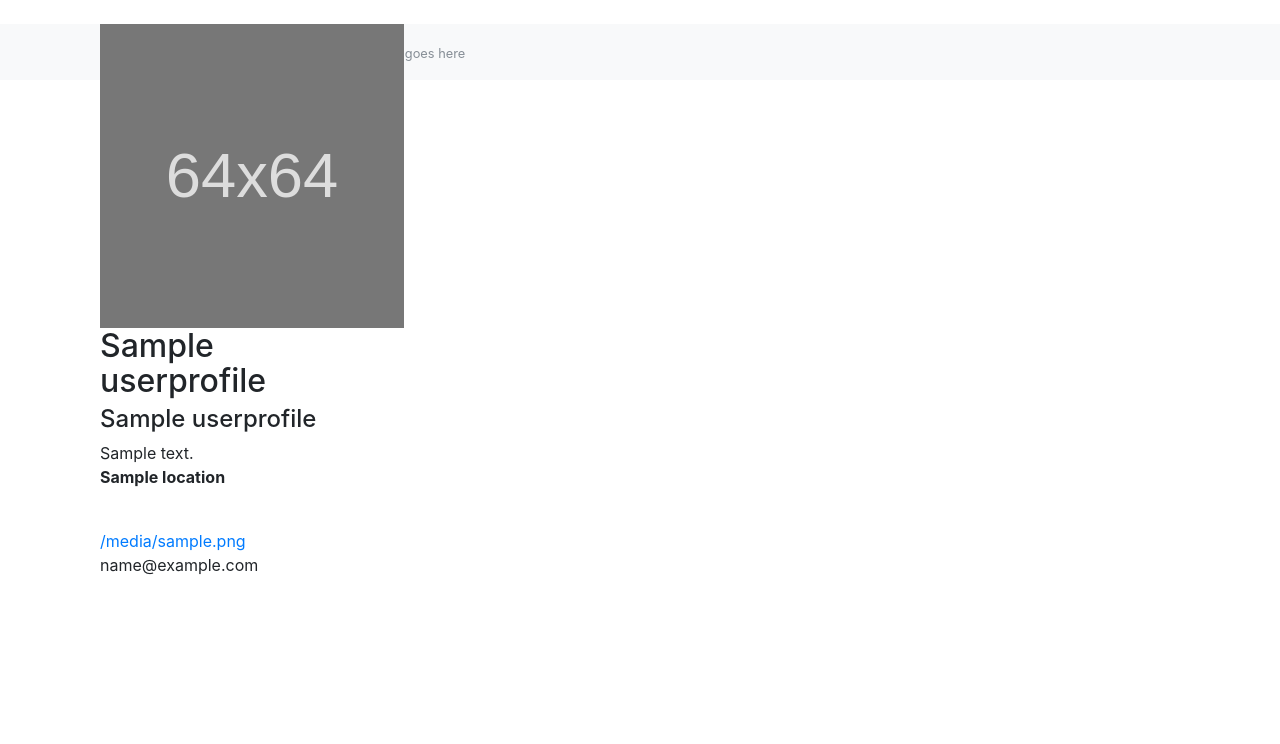
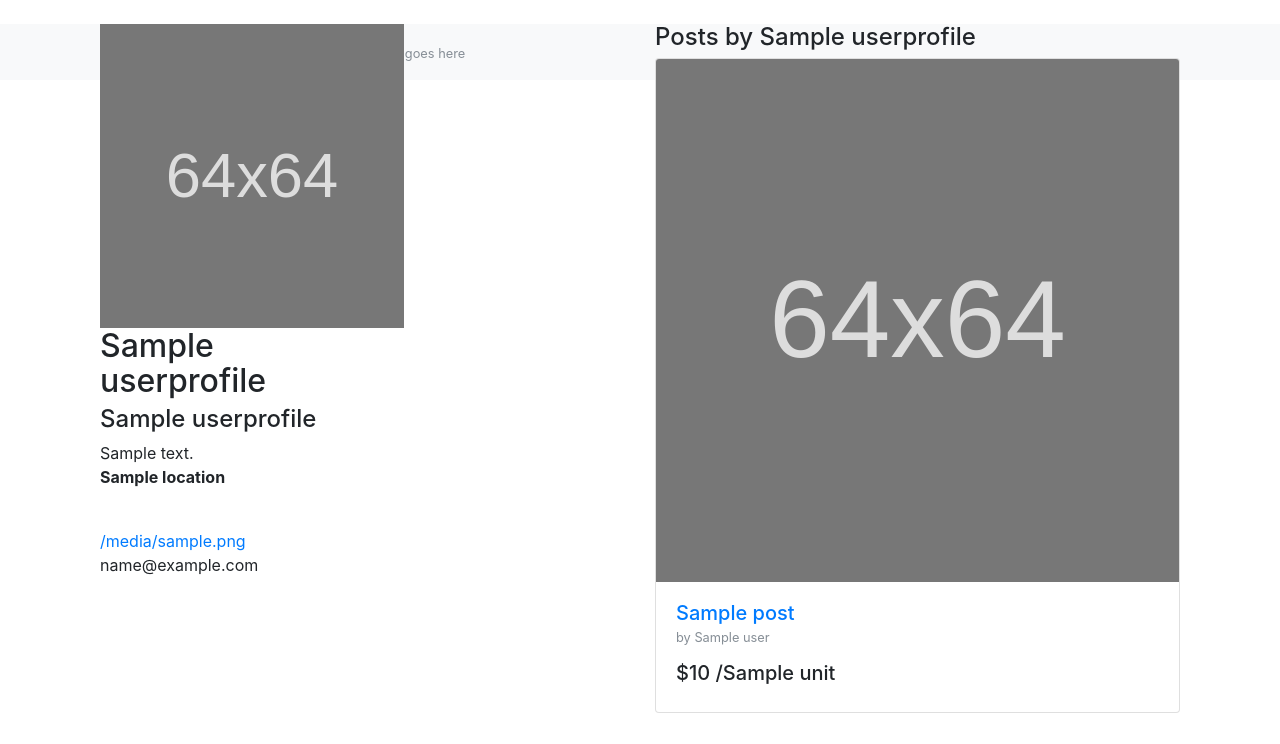
Before and after one commit to klingj3/example-project-dj-market, a Django app: template market/market/templates/social/profile_detail.html in a window 1280 px wide. Shown: the part 56-800 px from the top of the page. Run offline with Django 3.2, Linux system fonts and the light colour scheme; the template is opened without the code that fills it: most values are stand-ins (such as "Sample title", 1, 10 or a date in 2020); style sheets or scripts are compiled from the project's sources; some libraries are stand-ins or nearby versions.

Commit message:
Showing a user's posts on their page. Horribly formatted, but it's there for people to refine later on.

```diff
--- a/market/market/apps/social/views.py
+++ b/market/market/apps/social/views.py
@@ -9,6 +9,7 @@ from django.views.generic import (DetailView,
                                   RedirectView,
                                   UpdateView)
 
+from market.apps.board.models import Post
 from market.apps.core.mixins import (CreateWithOwnerMixin,
                                      OwnerRequiredMixin)
 from market.apps.social.forms import (UserProfileEditForm,
@@ -35,6 +36,10 @@ class UserProfileListView(ListView):
 class UserProfileDetailView(DetailView):
     model = UserProfile
     template_name = 'social/profile_detail.html'
+    def get_context_data(self, **kwargs):
+        context = super(UserProfileDetailView, self).get_context_data(**kwargs)
+        context['Posts'] = Post.objects.filter(owner=self.request.user)
+        return context
 
 
 # TODO: Profile automatically created based on seller status
--- a/market/market/templates/social/profile_detail.html
+++ b/market/market/templates/social/profile_detail.html
@@ -5,9 +5,9 @@
 
 
 {% block content %}
-
+<div>
       {% if userprofile %}
-                <div class="h-card col-3 float-left pr-3">
+                <div class="col-3 float-left pr-3">
     		        <img class="centerImage" src="{% static 'img/placeholder.svg' %}" style="width:304px;height:304px" align="middle">
     		        <h2><a>{{ userprofile.name}}</a></h2>
                     <h4>{{ userprofile.organization_name }}</h4>
@@ -20,6 +20,19 @@
                         <br><a class="btn btn-success" href="{% url 'social:update' userprofile.slug %}">Edit Profile</a>
     		        {% endif %}
                 </div>
+                <div class="col-6 float-right">
+                    <h4 class="center">Posts by {{userprofile.name}}</h4>
+                    {% for post in Posts %}
+                        <div class="card">
+                          <img class="card-img-top" src="{% static 'img/placeholder.svg' %}">
+                          <div class="card-body">
+                            <h5 class="card-title mb-1"><a href="{% url 'board:detail' slug=post.slug %}">{{ post.title|truncatechars:60 }}</a></h5>
+                            <h6 class="text-muted mb-3"><small>by <a href="#" class="text-muted">{{ post.user.name }}</a></small></h6>
+                            <h5 class="">${{ post.price }} /{{ post.unit }}</h5>
+                          </div>
+                        </div>
+                      {% endfor %}
+                </div>
 
 
       {% else %}
@@ -27,5 +40,7 @@
                 No profile yet created
             </h2>
       {% endif %}
+</div>
+{% endblock content %}
 
-{% endblock content %}
+{% block footer %} {% endblock footer %}
```
Lines whose indentation alone changed are shown as unchanged.
